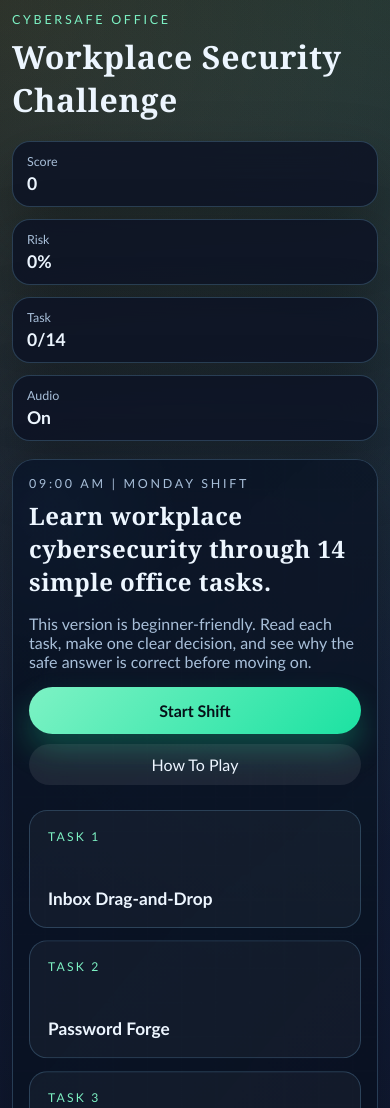
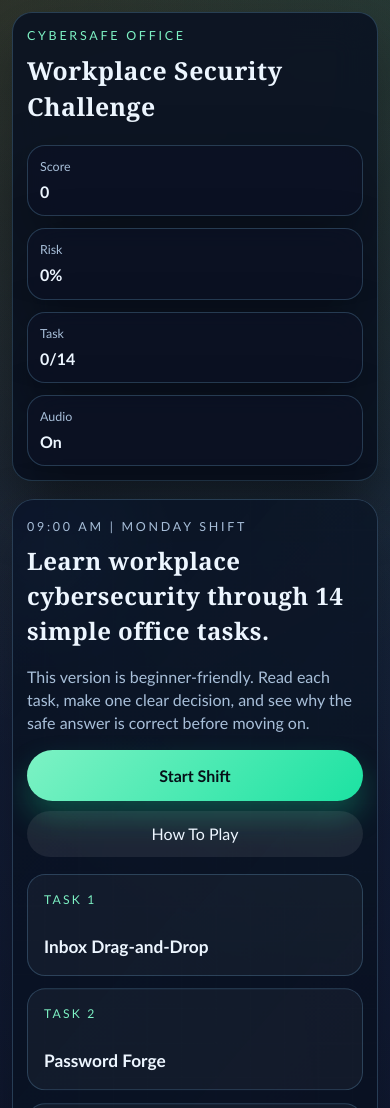
Before and after one commit to Khriss92/Cybersafe-office, a website: page participant-only.html in a window 390 px wide. Shown: the top 1108 px of the page. Drawn offline with Linux system fonts and the light colour scheme.

Commit message:
Add files via upload

```diff
--- a/participant-only.html
+++ b/participant-only.html
@@ -6,14 +6,14 @@
   <title>CyberSafe Office Participant Play</title>
   <link rel="stylesheet" href="styles.css">
 </head>
-<body>
-  <div class="app-shell">
-    <header class="topbar">
+<body class="participant-body">
+  <div class="app-shell participant-shell">
+    <header class="topbar participant-topbar">
       <div>
         <p class="eyebrow">CyberSafe Office</p>
         <h1>Workplace Security Challenge</h1>
       </div>
-      <div class="status-strip">
+      <div class="status-strip participant-status-strip">
         <div class="status-pill">
           <span>Score</span>
           <strong id="scoreValue">0</strong>
@@ -33,13 +33,13 @@
       </div>
     </header>
 
-    <main class="dashboard">
-      <section class="story-panel">
+    <main class="dashboard participant-dashboard">
+      <section class="story-panel participant-story-panel">
         <div class="story-backdrop"></div>
         <div class="story-content" id="sceneContainer"></div>
       </section>
 
-      <aside class="intel-panel">
+      <aside class="intel-panel participant-intel-panel">
         <div class="intel-card meter-card">
           <div class="meter-copy">
             <p class="eyebrow">Company Exposure</p>
--- a/styles.css
+++ b/styles.css
@@ -23,17 +23,20 @@ body {
   margin: 0;
   min-height: 100vh;
   color: var(--text);
+  line-height: 1.45;
   font-family: "Trebuchet MS", "Lucida Sans Unicode", sans-serif;
   background:
     radial-gradient(circle at top left, rgba(255, 213, 110, 0.12), transparent 22%),
     radial-gradient(circle at top right, rgba(125, 242, 196, 0.15), transparent 24%),
     radial-gradient(circle at 50% 20%, rgba(95, 145, 255, 0.14), transparent 28%),
     linear-gradient(155deg, var(--bg-a), var(--bg-b) 52%, #121f35 100%);
+  overflow-x: hidden;
 }
 
 button,
 input {
   font: inherit;
+  touch-action: manipulation;
 }
 
 button {
@@ -42,6 +45,32 @@ button {
 
 .app-shell {
   padding: 24px;
+}
+
+.participant-shell {
+  max-width: 1440px;
+  margin: 0 auto;
+  padding: clamp(12px, 2vw, 28px);
+}
+
+.participant-topbar {
+  position: sticky;
+  top: 12px;
+  z-index: 15;
+  padding: 18px 20px;
+  border: 1px solid var(--line);
+  border-radius: 26px;
+  background: rgba(10, 18, 33, 0.88);
+  backdrop-filter: blur(18px);
+  box-shadow: var(--shadow);
+}
+
+.participant-topbar h1 {
+  font-size: clamp(1.7rem, 2.8vw, 2.4rem);
+}
+
+.participant-status-strip {
+  justify-content: flex-end;
 }
 
 .topbar {
@@ -132,11 +161,20 @@ button {
   align-items: stretch;
 }
 
+.participant-dashboard {
+  grid-template-columns: minmax(0, 1.58fr) minmax(320px, 0.88fr);
+  align-items: start;
+}
+
 .story-panel {
   position: relative;
   overflow: hidden;
   border-radius: 30px;
   min-height: 760px;
+}
+
+.participant-story-panel {
+  min-height: clamp(720px, 82vh, 980px);
 }
 
 .story-panel::after {
@@ -191,6 +229,12 @@ button {
   gap: 18px;
 }
 
+.participant-intel-panel {
+  position: sticky;
+  top: 118px;
+  align-self: start;
+}
+
 .intel-card {
   border-radius: 24px;
   padding: 22px;
@@ -308,6 +352,10 @@ button {
   gap: 26px;
   align-items: center;
   min-height: 676px;
+}
+
+.hero-copy {
+  max-width: 58rem;
 }
 
 .hero-copy p {
@@ -368,7 +416,7 @@ button {
 }
 
 .hero-grid {
-  grid-template-columns: repeat(2, 1fr);
+  grid-template-columns: repeat(auto-fit, minmax(170px, 1fr));
 }
 
 .coach-panel {
@@ -563,6 +611,10 @@ button {
   color: var(--muted);
 }
 
+.task-header h2 {
+  font-size: clamp(1.45rem, 2.4vw, 2.25rem);
+}
+
 .tag {
   align-self: flex-start;
   padding: 10px 14px;
@@ -815,6 +867,12 @@ button {
 .terminal-line,
 .drop-zone {
   padding: 16px;
+}
+
+.mail-list,
+.action-list,
+.ip-list {
+  grid-template-columns: repeat(auto-fit, minmax(220px, 1fr));
 }
 
 .mail-card h3 {
@@ -874,6 +932,21 @@ button {
   font-size: 0.76rem;
 }
 
+.mail-card,
+.action-tile,
+.toggle-tile,
+.fragment,
+.mini-choice,
+.mini-drop,
+.mini-segment,
+.mini-rank,
+.drop-zone,
+.primary-btn,
+.secondary-btn,
+.mini-btn {
+  -webkit-tap-highlight-color: transparent;
+}
+
 .drop-zone strong {
   font-size: 1.05rem;
 }
@@ -1016,7 +1089,7 @@ button {
 }
 
 .result-grid {
-  grid-template-columns: repeat(3, minmax(0, 1fr));
+  grid-template-columns: repeat(auto-fit, minmax(160px, 1fr));
 }
 
 .badge-preview {
@@ -1482,6 +1555,20 @@ body[data-topic="results"] .story-panel::after {
     grid-template-columns: 1fr;
   }
 
+  .participant-topbar {
+    position: static;
+  }
+
+  .participant-intel-panel {
+    position: static;
+    display: grid;
+    grid-template-columns: repeat(3, minmax(0, 1fr));
+  }
+
+  .participant-intel-panel .log-card {
+    grid-column: 1 / -1;
+  }
+
   .summary-grid {
     grid-template-columns: repeat(2, minmax(0, 1fr));
   }
@@ -1520,6 +1607,10 @@ body[data-topic="results"] .story-panel::after {
   .coach-card,
   .interlude-card {
     padding: 18px;
+  }
+
+  .participant-dashboard {
+    gap: 14px;
   }
 
   .task-grid.two,
@@ -1551,6 +1642,12 @@ body[data-topic="results"] .story-panel::after {
     min-height: 180px;
   }
 
+  .event-log {
+    max-height: 240px;
+    overflow: auto;
+    padding-right: 4px;
+  }
+
   .card-quick-actions .mini-btn,
   .sticky-actions .secondary-btn,
   .sticky-actions .mini-btn {
@@ -1563,6 +1660,19 @@ body[data-topic="results"] .story-panel::after {
   .app-shell,
   .story-content {
     padding: 16px;
+  }
+
+  .participant-shell {
+    padding: 10px;
+  }
+
+  .participant-topbar {
+    padding: 14px;
+    border-radius: 20px;
+  }
+
+  .participant-topbar h1 {
+    font-size: 1.55rem;
   }
 
   .topbar,
@@ -1583,6 +1693,22 @@ body[data-topic="results"] .story-panel::after {
     width: 100%;
   }
 
+  .status-pill {
+    padding: 12px;
+  }
+
+  .status-pill strong {
+    font-size: 1rem;
+  }
+
+  .participant-intel-panel {
+    grid-template-columns: 1fr;
+  }
+
+  .participant-story-panel {
+    min-height: auto;
+  }
+
   .dashboard-actions,
   .task-breakdown-row,
   .detail-list div,
@@ -1603,6 +1729,26 @@ body[data-topic="results"] .story-panel::after {
   .mini-chip-row {
     grid-template-columns: 1fr;
   }
+
+  .mail-list,
+  .action-list,
+  .ip-list {
+    grid-template-columns: 1fr;
+  }
+
+  .mail-card,
+  .action-tile,
+  .toggle-tile,
+  .fragment,
+  .drop-zone,
+  .mini-choice,
+  .mini-drop {
+    min-height: 56px;
+  }
+
+  .story-content {
+    padding: 18px 14px 20px;
+  }
 }
 
 @media (max-width: 560px) {
@@ -1630,6 +1776,16 @@ body[data-topic="results"] .story-panel::after {
   .sticky-actions,
   .dashboard-actions {
     gap: 10px;
+  }
+
+  .hero {
+    gap: 18px;
+    min-height: auto;
+  }
+
+  .hero-copy p,
+  .task-header p {
+    max-width: none;
   }
 
   .scene-chip,
@@ -1641,4 +1797,30 @@ body[data-topic="results"] .story-panel::after {
   .interlude-card {
     border-radius: 18px;
   }
-}
+
+  .scene-chip {
+    min-height: 102px;
+    padding: 16px;
+  }
+
+  .drop-zone {
+    min-height: 150px;
+    padding: 14px;
+  }
+
+  .badge-preview,
+  .badge-core {
+    padding-left: 16px;
+    padding-right: 16px;
+  }
+
+  .badge-medal {
+    width: 74px;
+    height: 74px;
+    font-size: 1.7rem;
+  }
+
+  .badge-core h4 {
+    font-size: 1.45rem;
+  }
+}
```
